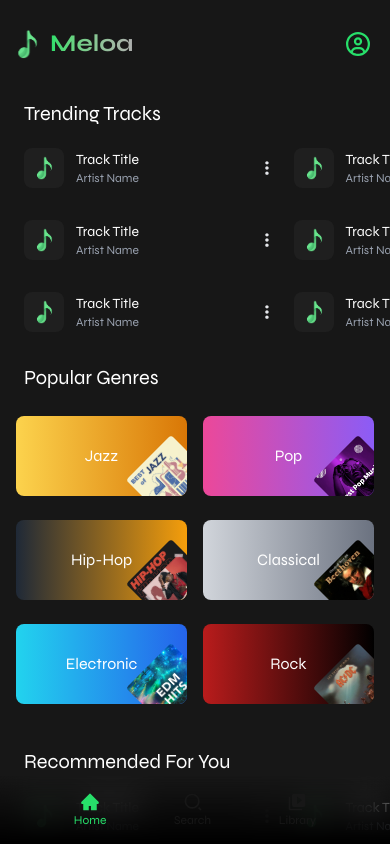
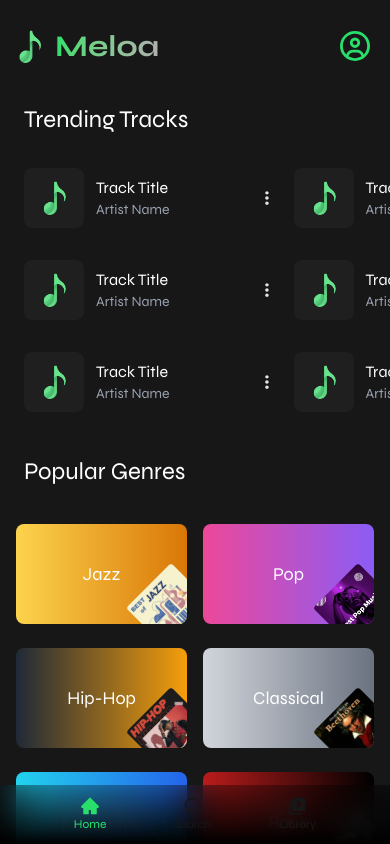
Before and after one commit to DevaduttM/Meloa, a Next.js app: page /home in a window 390 px wide. Built offline with nearby package versions, Linux system fonts and the light colour scheme.

Commit message:
fix: Css

```diff
--- a/src/app/globals.css
+++ b/src/app/globals.css
@@ -63,3 +63,13 @@ body {
     max-height: 100dvh;
   }
 }
+
+@media (max-width: 400px) and (max-height: 700px) {
+  img{
+    scale: 0.8;
+  }
+
+  .track-title {
+    font-size: 14px;
+  }
+}
--- a/src/components/HomeScreen.jsx
+++ b/src/components/HomeScreen.jsx
@@ -72,22 +72,22 @@ const HomeScreen = () => {
               <Image
                 src="/logo_img_only.png"
                 alt="Logo"
-                width={30}
-                height={30}
+                width={35}
+                height={35}
               />
-              <h1 className="text-transparent bg-gradient-to-r from-[#27df6a] to-[#afafaf] bg-clip-text text-2xl font-bold font-syne">
+              <h1 className="text-transparent bg-gradient-to-r from-[#27df6a] to-[#afafaf] bg-clip-text text-3xl font-bold font-syne">
                 Meloa
               </h1>
             </div>
             <div className="w-fit h-full flex justify-center items-center gap-2">
-              <FaRegCircleUser className="text-2xl text-[#27df6a] mr-2" />
+              <FaRegCircleUser className="text-3xl text-[#27df6a] mr-2" />
             </div>
           </div>
           <div className="w-full flex flex-col justify-center items-start mt-10">
-            <h1 className="text-white text-xl pl-6 font-syne">
+            <h1 className="text-white text-2xl pl-6 font-syne">
               Trending Tracks
             </h1>
-            <div className="w-full pl-6 py-5 flex flex-row justify-start items-center overflow-x-scroll scrollbar-hide">
+            <div className="w-full pl-6 py-8 flex flex-row justify-start items-center overflow-x-scroll scrollbar-hide">
               {[...Array(2)].map((_, outerIndex) => (
                 <div
                   key={outerIndex}
@@ -102,15 +102,15 @@ const HomeScreen = () => {
                         <Image
                           src="/logo_img_only.png"
                           alt="Track Cover"
-                          width={25}
-                          height={25}
-                          className="bg-[#1f1f1f] rounded-lg h-10 w-10 p-2"
+                          width={30}
+                          height={30}
+                          className="bg-[#1f1f1f] rounded-lg h-15 w-15 p-3"
                         />
                         <div className="h-full w-full flex flex-col items-start justify-center">
-                          <h1 className="text-white text-sm font-syne">
+                          <h1 className="text-white text-md font-syne">
                             Track Title
                           </h1>
-                          <h2 className="text-gray-400 text-xs font-syne">
+                          <h2 className="text-gray-400 text-sm font-syne">
                             Artist Name
                           </h2>
                         </div>
@@ -122,14 +122,14 @@ const HomeScreen = () => {
               ))}
             </div>
 
-            <h1 className="text-white pl-6 text-xl font-syne">
+            <h1 className="text-white pl-6 text-2xl font-syne">
               Popular Genres
             </h1>
-            <div className="relative w-full grid grid-cols-2 grid-rows-3 gap-4 pl-3 pr-5 mt-5">
+            <div className="relative w-full grid grid-cols-2 grid-rows-3 gap-4 pl-3 pr-5 mt-8">
               {shuffledGenres.map((genre, index) => (
                 <div
                   key={index}
-                  className="relative rounded-lg h-20 w-full m-1 flex justify-center items-center overflow-hidden"
+                  className="relative rounded-lg h-25 w-full m-1 flex justify-center items-center overflow-hidden"
                   style={{
                     background: `linear-gradient(to right, ${genre.gradientFrom}, ${genre.gradientTo})`,
                   }}
@@ -140,17 +140,17 @@ const HomeScreen = () => {
                     width={50}
                     height={50}
                     className="absolute -right-4 -bottom-4 rounded-sm h-16 w-16 object-cover -rotate-45"/>
-                  <h2 className="text-white text-md font-syne">
+                  <h2 className="text-white text-lg font-syne">
                     {genre.name}
                   </h2>
                 </div>
               ))}
             </div>
 
-            <h1 className="text-white pl-6 text-xl mt-10 font-syne">
+            <h1 className="text-white pl-6 text-2xl mt-10 font-syne">
               Recommended For You
             </h1>
-            <div className="w-full pl-6 py-5 flex flex-row justify-start items-center overflow-x-scroll scrollbar-hide pb-[20%]">
+            <div className="w-full pl-6 py-8 flex flex-row justify-start items-center overflow-x-scroll scrollbar-hide pb-30">
               {[...Array(2)].map((_, outerIndex) => (
                 <div
                   key={outerIndex}
@@ -165,15 +165,15 @@ const HomeScreen = () => {
                         <Image
                           src="/logo_img_only.png"
                           alt="Track Cover"
-                          width={25}
-                          height={25}
-                          className="bg-[#1f1f1f] rounded-lg h-10 w-10 p-2"
+                          width={30}
+                          height={30}
+                          className="bg-[#1f1f1f] rounded-lg h-15 w-15 p-3"
                         />
                         <div className="h-full w-full flex flex-col items-start justify-center">
-                          <h1 className="text-white text-sm font-syne">
+                          <h1 className=" track-title text-white text-md font-syne">
                             Track Title
                           </h1>
-                          <h2 className="text-gray-400 text-xs font-syne">
+                          <h2 className="text-gray-400 text-sm font-syne">
                             Artist Name
                           </h2>
                         </div>
--- a/src/components/Navbar.jsx
+++ b/src/components/Navbar.jsx
@@ -23,7 +23,7 @@ const Navbar = () => {
                     <LibraryScreen />
                 ) : null
             }
-            <div className="fixed bottom-0 w-full h-[8%] bg-gradient-to-t from-black to-transparent backdrop-blur-lg flex items-center justify-around px-10">
+            <div className="fixed bottom-0 w-full h-[7%] bg-gradient-to-t from-black to-[#00000052] backdrop-blur-lg flex items-center justify-around px-10">
                 <div onClick={() => setPage("home")} className="flex h-full items-center justify-center flex-col">
                     <AiFillHome className= {`text-xl ${page === "home" ? "text-[#27df6a]" : "white"} transition-colors duration-200`} />
                     <span className={`font-syne text-xs ${page === "home" ? "text-[#27df6a]" : "white"}`}>Home</span>
```
